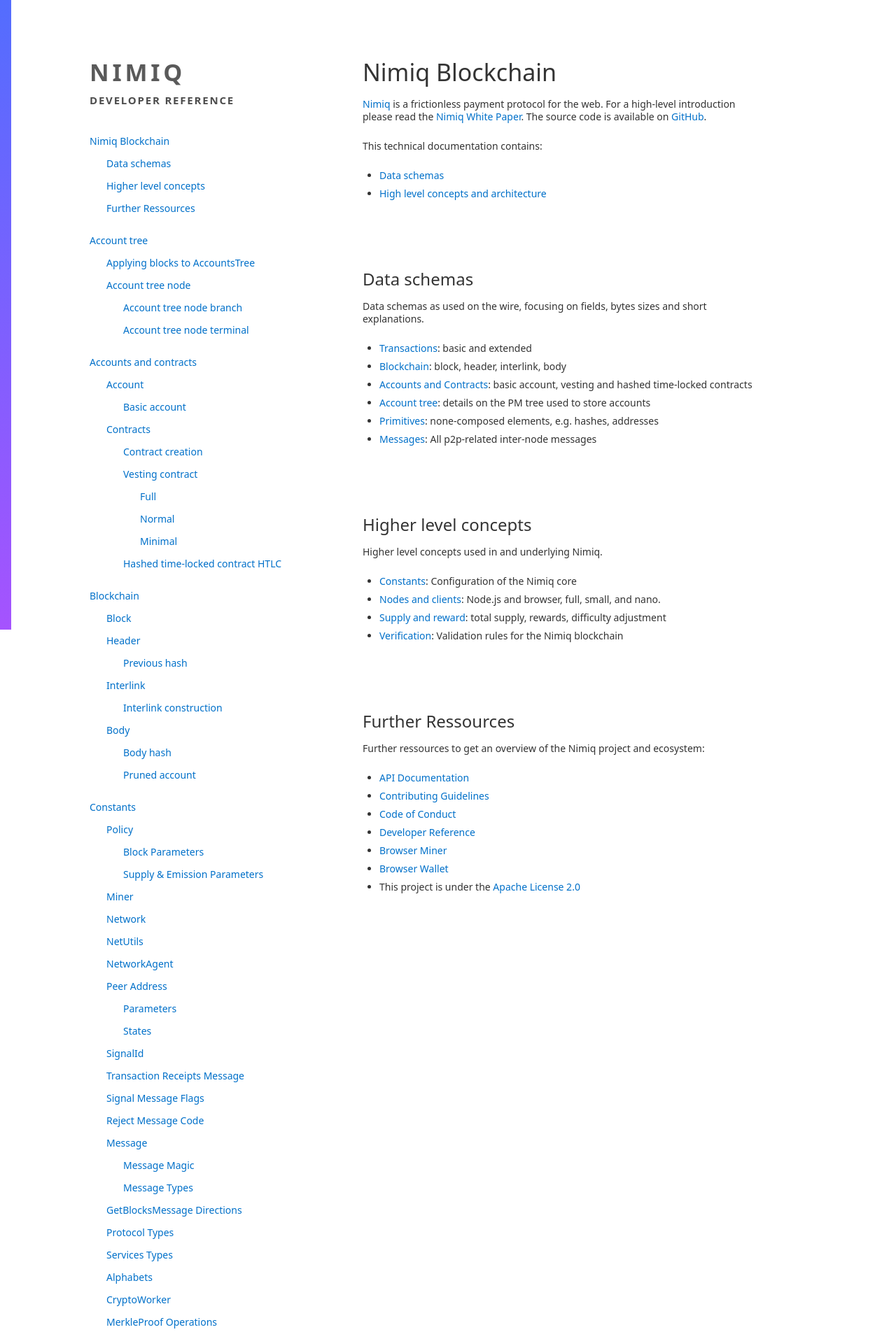
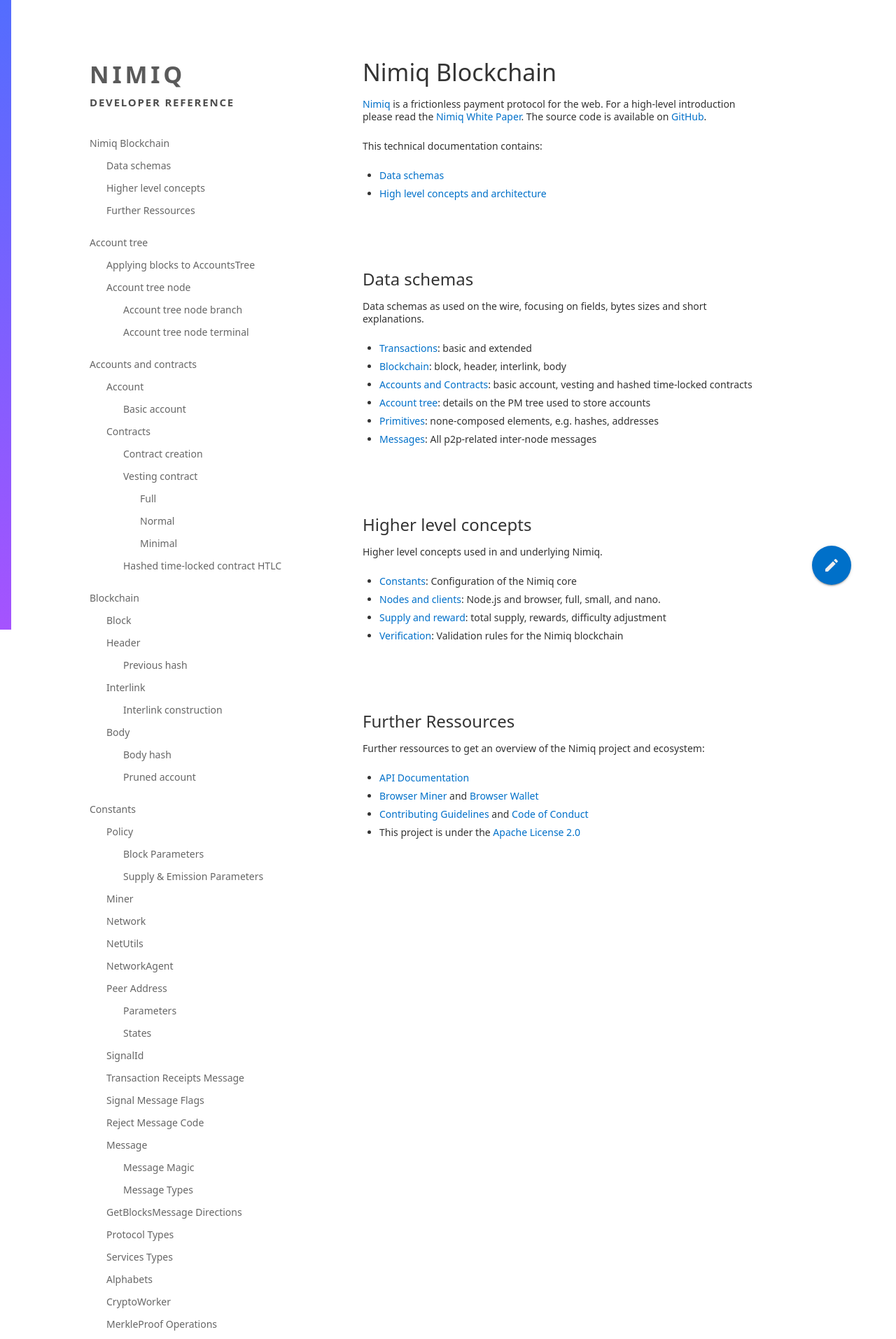
Before and after one commit to nimiq-network/developer-reference, a Jekyll site: the page built from README.md, in a window 1280 px wide. Shown: the top 1914 px of the page at 70% size. Built offline with Jekyll 4.4.1, drawn with Linux system fonts in a browser that asks for light colours; our own code applies the rules of GitHub Pages for plain Markdown files.

Commit message:
Add “improve this site” button; polish styles

```diff
--- a/README.md
+++ b/README.md
@@ -33,9 +33,6 @@ Higher level concepts used in and underlying Nimiq.
 ## Further Ressources
 Further ressources to get an overview of the Nimiq project and ecosystem:
 * [API Documentation](https://github.com/nimiq-network/core/blob/master/dist/API_DOCUMENTATION.md)
-* [Contributing Guidelines](https://github.com/nimiq-network/core/blob/master/.github/CONTRIBUTING.md)
-* [Code of Conduct](https://github.com/nimiq-network/core/blob/master/.github/CODE_OF_CONDUCT.md)
-* [Developer Reference](https://github.com/nimiq-network/developer-reference)
-* [Browser Miner](https://nimiq.com/miner)
-* [Browser Wallet](https://nimiq.com/wallet)
+* [Browser Miner](https://nimiq.com/miner) and [Browser Wallet](https://nimiq.com/wallet)
+* [Contributing Guidelines](https://github.com/nimiq-network/core/blob/master/.github/CONTRIBUTING.md) and [Code of Conduct](https://github.com/nimiq-network/core/blob/master/.github/CODE_OF_CONDUCT.md)
 * This project is under the [Apache License 2.0](https://github.com/nimiq-network/core/blob/master/LICENSE.md)
--- a/_layouts/default.html
+++ b/_layouts/default.html
@@ -4,14 +4,16 @@
     <meta charset="utf-8">
     <meta http-equiv="X-UA-Compatible" content="chrome=1">
     <link rel="stylesheet" href="{{ '/assets/css/nimiq-light.css?v=' | append: site.github.build_revision | relative_url }}">
-    <!-- <link rel="stylesheet" href="https://localhost/library/nimiq-style/nimiq-light/nimiq-light.css"> -->
-
-    <meta name="viewport" content="width=device-width, initial-scale=1.0">
   </head>
   <body>
     <main>
       <section>
-
+      <a href="{{ site.github.url }}" target="_blank" class="improve-me">
+        <svg fill="currentColor" height="24" viewBox="0 0 24 24" width="24" xmlns="http://www.w3.org/2000/svg">
+            <path d="M3 17.25V21h3.75L17.81 9.94l-3.75-3.75L3 17.25zM20.71 7.04c.39-.39.39-1.02 0-1.41l-2.34-2.34c-.39-.39-1.02-.39-1.41 0l-1.83 1.83 3.75 3.75 1.83-1.83z"/>
+            <path d="M0 0h24v24H0z" fill="none"/>
+        </svg>
+      </a>
       {{ content }}
 
       </section>
--- a/assets/css/nimiq-light.css
+++ b/assets/css/nimiq-light.css
@@ -42,6 +42,8 @@ footer {
 
 
 
+
+
 /* Typography */
 
 body {
@@ -76,13 +78,13 @@ h2 {
 
 h3 {
     font-size: 20px;
-    padding-top: 0px;
+    margin-top: 0px;
     padding-top: 40px;
 }
 
 h4 {
     font-size: 16px;
-    padding-top: 0px;
+    margin-top: 0px;
     padding-top: 24px;
     font-weight: 500;
 }
@@ -95,6 +97,11 @@ h3+p {
 h1+h2 {
     padding-top: 40px;
 }
+
+h2+h3 {
+    padding-top: 16px;
+}
+
 
 p,
 ul,
@@ -116,10 +123,13 @@ p+ul {
 
 
 
+
+
 /* Colors */
 
 :root {
     --cta-color: #0070c9;
+    --box-shadow: 0 2px 2px 0 rgba(0, 0, 0, 0.14), 0 1px 5px 0 rgba(0, 0, 0, 0.12), 0 3px 1px -2px rgba(0, 0, 0, 0.2);
 }
 
 body {
@@ -149,6 +159,8 @@ aside:before {
 
 
 
+
+
 /* Lists */
 
 ul,
@@ -168,6 +180,8 @@ li>ul {
 li {
     line-height: 18px;
 }
+
+
 
 
 
@@ -199,6 +213,11 @@ td:first-child {
     width: 120px;
 }
 
+th:first-child,
+td:first-child {
+    padding-left: 0;
+}
+
 
 
 
@@ -218,6 +237,8 @@ a:hover {
 
 
 
+
+
 /* Code */
 
 code {
@@ -227,6 +248,8 @@ code {
     border-radius: 2px;
     margin-right: 2px;
 }
+
+
 
 
 
@@ -258,24 +281,45 @@ nav li {
     line-height: 24px;
 }
 
+nav li a {
+    color: black;
+    opacity: 0.6;
+    transition: opacity 300ms;
+    will-change: opacity;
+}
+
 nav li a:hover {
     border-bottom: none;
+    color: black;
+    opacity: 1;
+    display: inline;
 }
 
-nav li a:hover:before {
+nav li a:before {
     content: '';
-    background-color: rgba(0, 0, 0, 0.1);
     position: absolute;
     left: 16px;
     right: 0;
     height: 32px;
     margin-top: -4px;
+    background-color: rgba(0, 0, 0, 0.05);
+    opacity: 0;
+}
+
+nav li a:hover:before {
+    opacity: 1;
 }
 
 
 
 
 /* Logo */
+
+a.logo {
+    margin-top: 3px;
+    display: block;
+    border-bottom: none;
+}
 
 .logo h1 {
     text-transform: uppercase;
@@ -295,6 +339,47 @@ nav li a:hover:before {
 }
 
 
+
+/* Improve me button */
+
+.improve-me {
+    position: fixed;
+    bottom: 64px;
+    right: 64px;
+    color: #333;
+    background: var(--cta-color);
+    border-radius: 50%;
+    height: 56px;
+    width: 56px;
+    display: flex;
+    justify-content: center;
+    align-items: center;
+    box-shadow: var(--box-shadow);
+    color:#efefef;
+}
+
+.improve-me:hover {
+    color:#efefef;
+    border-bottom: none;
+}
+
+.improve-me:before{
+    content: 'Improve this page';
+    position: fixed;
+    bottom: 136px;
+    right: 16px;
+    width: 128px;
+    background-color: rgba(0,0,0,0.7);
+    padding: 8px;
+    border-radius: 3px;
+    text-align: center;
+    opacity: 0;
+    transition: opacity 300ms;
+}
+
+.improve-me:hover:before{
+    opacity: 1;
+}
 
 
 
```
Also changed, not shown: todos.txt (added, +19 -0 lines).
